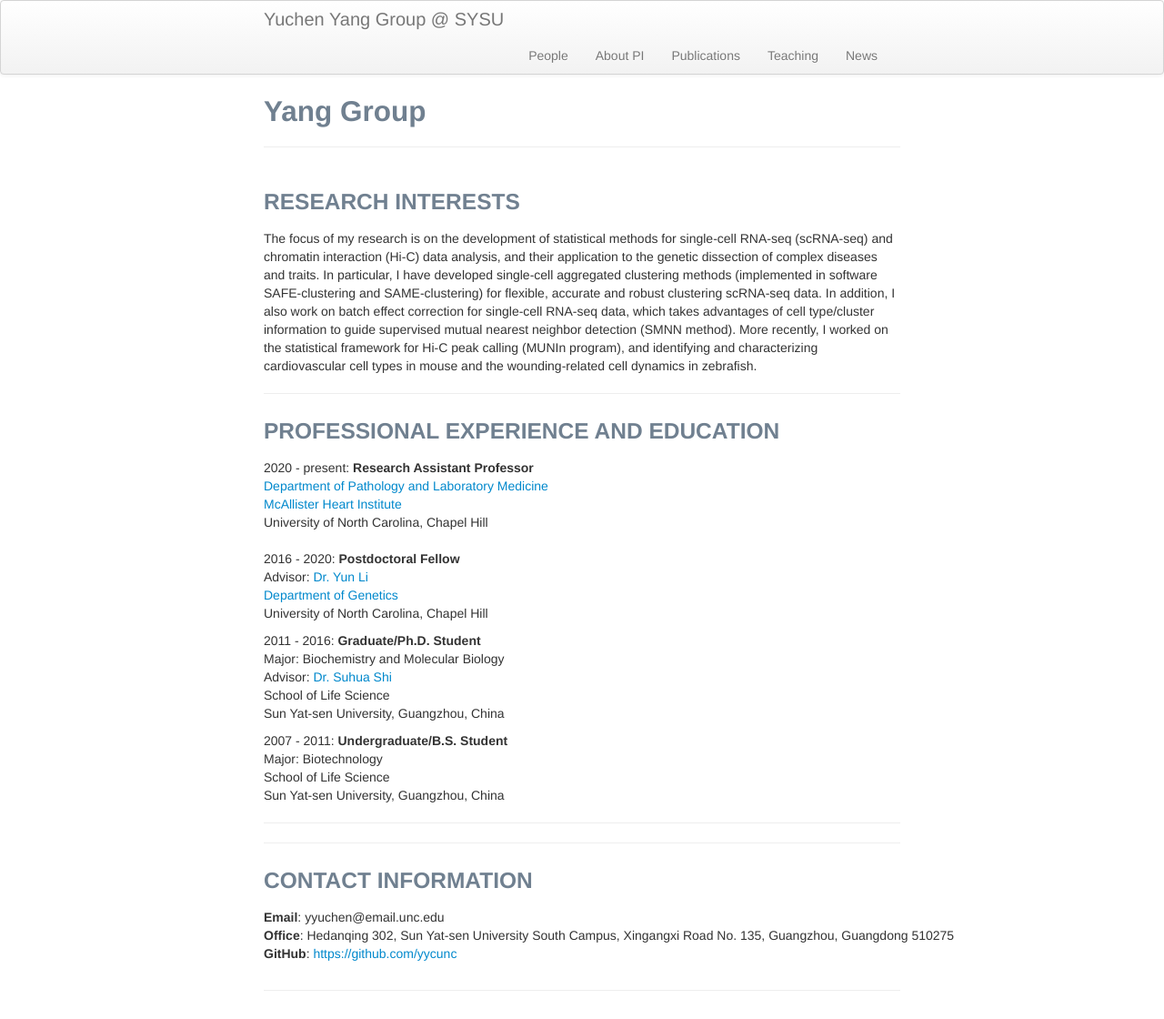
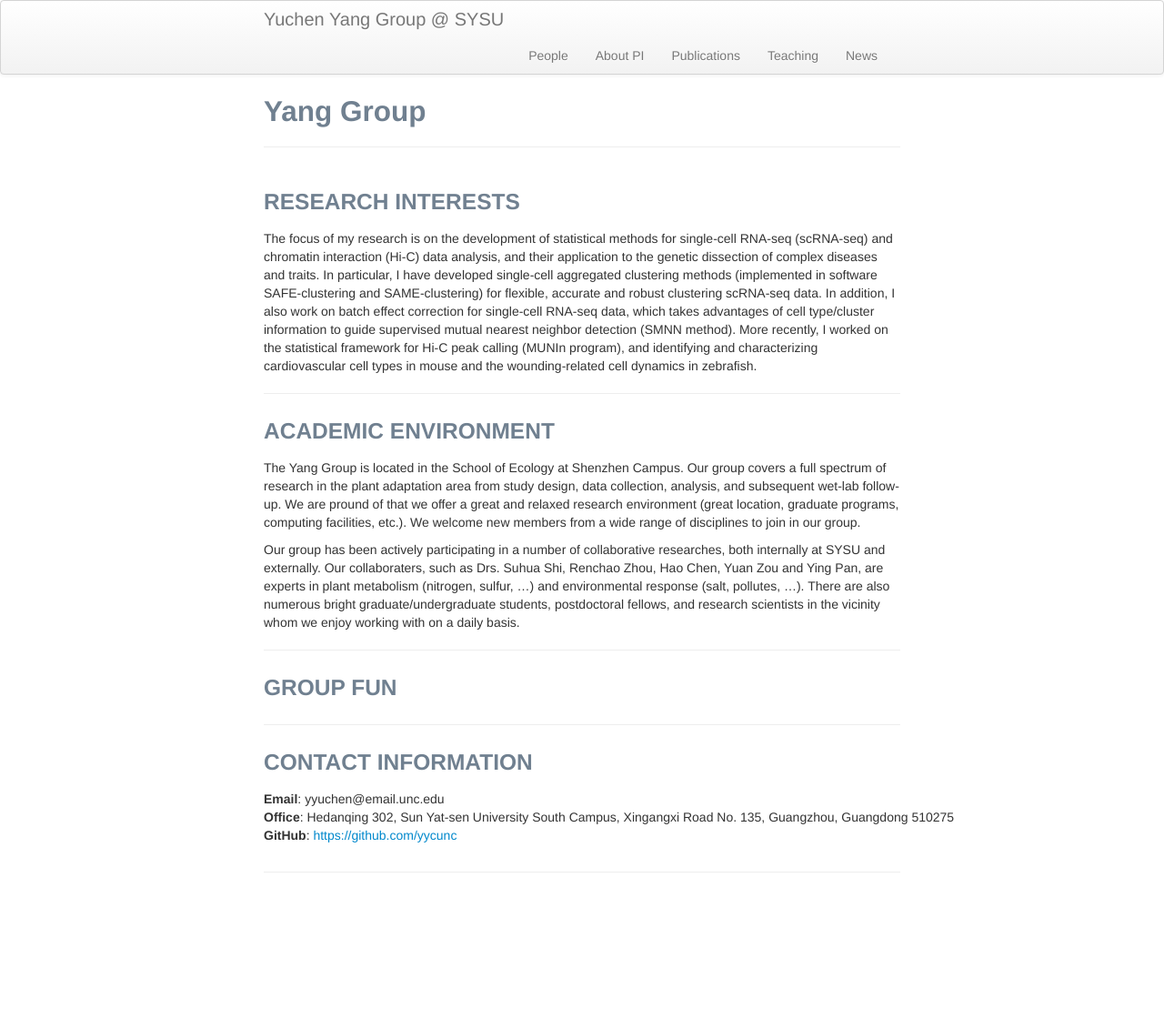
Before and after one commit to yuchenyanggroup/yuchenyanggroup.github.io, a Jekyll site: the page built from index.md, in a window 1280 px wide. Shown: the whole page at 91% size. Built offline with Jekyll 4.4.1, drawn with Linux system fonts in a browser that asks for light colours; after the commit the page ends 990 px from its top, so only the background shows below that.

Commit message:
Update index.md

```diff
--- a/index.md
+++ b/index.md
@@ -9,37 +9,15 @@ The focus of my research is on the development of statistical methods for single
 
 ---
 
-### PROFESSIONAL EXPERIENCE AND EDUCATION
+### ACADEMIC ENVIRONMENT
 
-<div class="container">
-    <div class="row-fluid">
-            2020 - present:  <b>Research Assistant Professor</b><br/>
-            <a href="https://www.med.unc.edu/pathology/">Department of Pathology and Laboratory Medicine</a><br/>
-            <a href="https://www.med.unc.edu/mhi/">McAllister Heart Institute</a><br/>
-            University of North Carolina, Chapel Hill <br/><br/>
-    </div>
-</div>
+The Yang Group is located in the School of Ecology at Shenzhen Campus. Our group covers a full spectrum of research in the plant adaptation area from study design, data collection, analysis, and subsequent wet-lab follow-up. We are pround of that we offer a great and relaxed research environment (great location, graduate programs, computing facilities, etc.). We welcome new members from a wide range of disciplines to join in our group.
 
-2016 - 2020:  <b>Postdoctoral Fellow</b><br/>
-    Advisor: [Dr. Yun Li](https://www.med.unc.edu/genetics/directory/yun-li-phd/)<br/>
-    <a href="https://www.med.unc.edu/genetics/">Department of Genetics</a><br/>
-    University of North Carolina, Chapel Hill<br/>
-
-2011 - 2016:  <b>Graduate/Ph.D. Student</b><br/>
-    Major: Biochemistry and Molecular Biology<br/>
-    Advisor: [Dr. Suhua Shi](http://evolution.sysu.edu.cn/Our_team.html)<br/>
-    School of Life Science<br/>
-    Sun Yat-sen University, Guangzhou, China<br/>
-
-
-2007 - 2011:  <b>Undergraduate/B.S. Student</b><br/>
-    Major: Biotechnology<br/>
-    School of Life Science<br/>
-    Sun Yat-sen University, Guangzhou, China<br/>
+Our group has been actively participating in a number of collaborative researches, both internally at SYSU and externally. Our collaboraters, such as Drs. Suhua Shi, Renchao Zhou, Hao Chen, Yuan Zou and Ying Pan, are experts in plant metabolism (nitrogen, sulfur, ...) and environmental response (salt, pollutes, ...). There are also numerous bright graduate/undergraduate students, postdoctoral fellows, and research scientists in the vicinity whom we enjoy working with on a daily basis.
 
 ---
 
-
+### GROUP FUN
 
 ---
 
```
